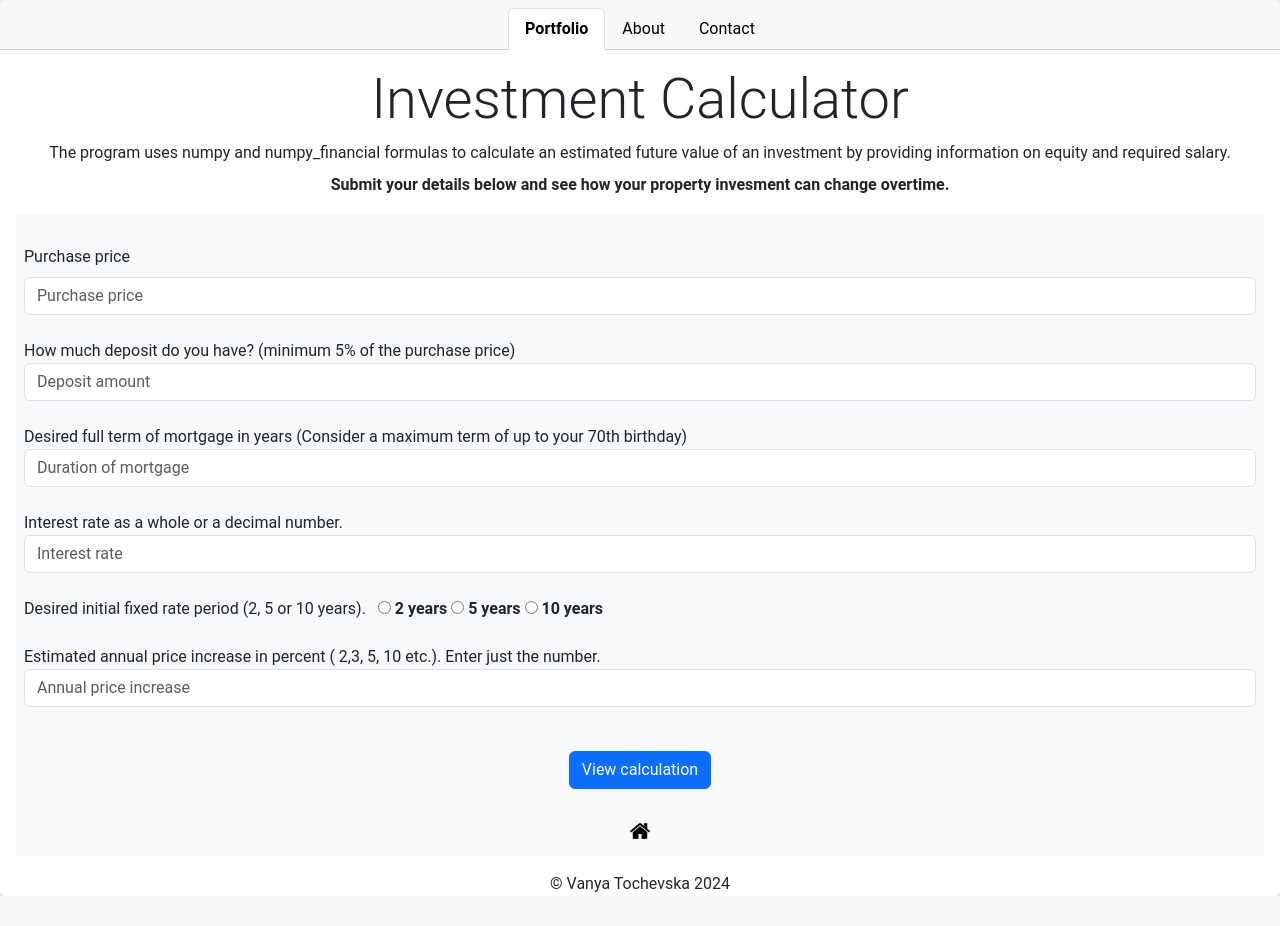
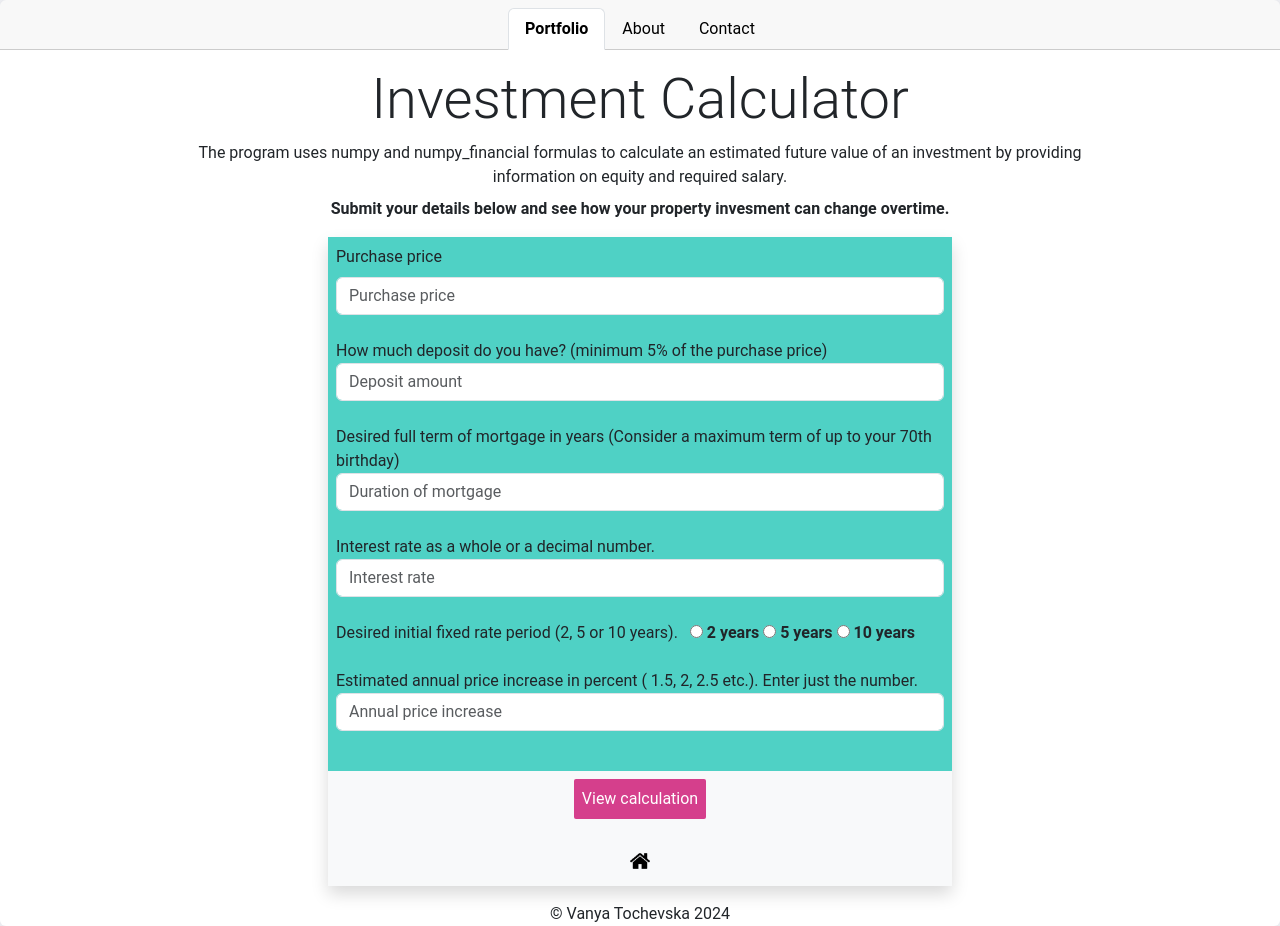
Before and after one commit to vtoch23/Portfolio-Python-Flask, a Flask app: page /investment in a window 1280 px wide. Before the commit the page ends 896 px from the top, so only its background shows below. Run offline with Flask 3, Linux system fonts and the light colour scheme; style sheets or scripts are compiled from the project's sources.

Commit message:
updated styles

```diff
--- a/website/templates/investment-calc2.html
+++ b/website/templates/investment-calc2.html
@@ -1,6 +1,6 @@
    <body style="text-align: left">
 
-   <table class="table table-striped table-sm" id="main_width sm-table">
+   <table class="w-2/4 bg-teal-300 mx-auto" id="main_width sm-table">
         <tbody>
             <tr id="mytable main_width">
                 <th scope="row">Initial purchase price</th>
--- a/website/templates/investment.html
+++ b/website/templates/investment.html
@@ -5,7 +5,7 @@
     Investment Calculator
 </h1>
 
-<div class="w-full">
+<div class="w-3/4 mx-auto">
     <div class="my-2">
         The program uses numpy and numpy_financial formulas to calculate an estimated future value of an investment by
         providing information on equity and required salary.
@@ -36,61 +36,84 @@
     </div>
 </div>
 
-<div className="card-footer absolute bottom-1 left-0 right-0 text-center text-muted dark:text-white mt-3">
+<!-- <div className="card-footer absolute bottom-1 left-0 right-0 text-center text-muted dark:text-white mt-3">
     <form action="/investment" method="get">
         <button type="image" tootlip="edit numbers" src="static/home.png" width="20" class="my-2">Back</button>
     </form>
-</div>
+</div> -->
 
 {% endif %}
 
-{% if not deposit %}
-<form action="/investment-calc" method="post" id="myform" class="bg-light" data-autosubmit>
-    <br>
+<form class="w-2/4 mx-auto shadow bg-teal-400" action="/investment-calc" method="post" id="myform" class="bg-light" data-autosubmit>
     <div class="mb-2 text-left p-2" id="mytable">
         <label class="form-label text-left">Purchase price</label>
-        <input type="int" name="price" class="form-control" id="exampleFormControlInput1" placeholder="Purchase price">
+        <input type="int" name="price" class="form-control" id="exampleFormControlInput1" placeholder="Purchase price" value="{{purchase_price}}">
     </div>
 
     <div class="mb-2 text-left p-2" id="mytable">
         <label class="sr-only" for="inlineFormInputGroup">How much deposit do you have? (minimum 5% of the purchase
             price) </label>
-        <input type="int" class="form-control" id="inlineFormInputGroup" placeholder="Deposit amount" name="deposit">
+        <input type="int" class="form-control" id="inlineFormInputGroup" placeholder="Deposit amount" name="deposit" value="{{deposit}}">
     </div>
 
     <div class="mb-2 text-left p-2" id="mytable">
         <label class="sr-only" for="inlineFormInputGroup">Desired full term of mortgage in years (Consider a
             maximum term of up to your 70th birthday)</label>
-        <input type="int" class="form-control" id="inlineFormInputGroup" placeholder="Duration of mortgage" name="term">
+        <input type="int" class="form-control" id="inlineFormInputGroup" placeholder="Duration of mortgage" name="term" value="{{mortgage_term}}">
     </div>
 
     <div class="mb-2 text-left p-2" id="mytable">
         <label class="sr-only" for="inlineFormInputGroup">Interest rate as a whole or a decimal number.</label>
-        <input type="float" class="form-control" id="inlineFormInputGroup" placeholder="Interest rate" name="rate">
+        <input type="float" class="form-control" id="inlineFormInputGroup" placeholder="Interest rate" name="rate" value="{{rate}}">
     </div>
 
     <div class="mb-2 text-left" id="mytable">
         <label class="sr-only md-auto p-2" for="inlineFormInputGroup">Desired initial fixed rate period (2, 5 or 10
             years). </label>
-        <input type="radio" name="fixed" value="2"> <strong>2 years</strong>
-        <input type="radio" name="fixed" value="5"> <strong>5 years</strong>
-        <input type="radio" name="fixed" value="10"><strong> 10 years</strong>
+            {% if fixed_period %}
+                {% if fixed_period == 2 %}
+                    <input type="radio" name="fixed" value="2" checked> <strong>2 years</strong>
+                    {% else %}
+                    <input type="radio" name="fixed" value="2" aria-selected="false"> <strong>2 years</strong>
+                {% endif %}
+                {% if fixed_period == 5 %}
+                    <input type="radio" name="fixed" value="5" checked> <strong>5 years</strong>
+                    {% else %}
+                    <input type="radio" name="fixed" value="5" aria-selected="false"> <strong>5 years</strong>
+                {% endif %}
+                {% if fixed_period == 10 %}
+                    <input type="radio" name="fixed" value="10" checked> <strong>10 years</strong>
+                    {% else %}
+                    <input type="radio" name="fixed" value="10" aria-selected="false"> <strong>10 years</strong>
+                {% endif %}
+            {% else %}
+            <input type="radio" name="fixed" value="2" aria-selected="false"> <strong>2 years</strong>
+            <input type="radio" name="fixed" value="5" aria-selected="false"> <strong>5 years</strong>
+            <input type="radio" name="fixed" value="10" aria-selected="false"> <strong>10 years</strong>
+            {% endif %}
     </div>
 
     <div class="mb-2 text-left p-2" id="mytable">
         <label class="sr-only" for="inlineFormInputGroup"> Estimated annual price increase in percent (
-            2,3, 5, 10 etc.). Enter just the number.</label>
-        <input type="int" class="form-control" id="inlineFormInputGroup" placeholder="Annual price increase"
-            name="increase">
+            1.5, 2, 2.5 etc.). Enter just the number.</label>
+        <input type="float" class="form-control" id="inlineFormInputGroup" placeholder="Annual price increase"
+            name="increase" value="{{increase}}">
     </div>
 
     <br>
 
     <div class="col-auto bg-light" id="middle">
-        <button type="submit" class="btn btn-primary mb-4 mt-1">View calculation</button>
+
+        <button type="submit" class="bg-pink-600 text-white mb-4 mt-2 p-2 rounded-sm">
+            {% if deposit %}
+            Edit calculation
+            {% endif %}
+            {% if not deposit %}
+            View calculation
+            {% endif %}
+        </button>
 
 </form>
-{% endif %}
 
 <div className="card-footer absolute bottom-1 left-0 right-0 text-center text-muted dark:text-white mt-3">
     <form action="/" method="get">
```
Also changed, not shown: website/templates/investment-calc.html (+6 -6 lines).
